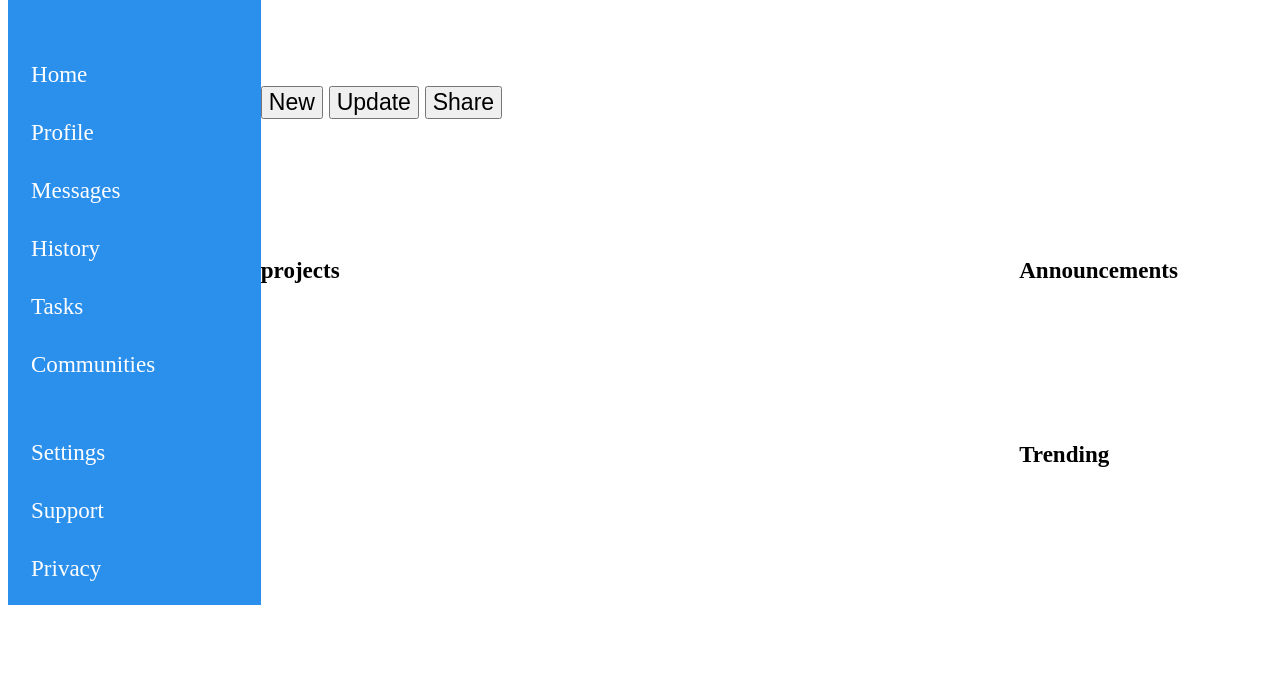
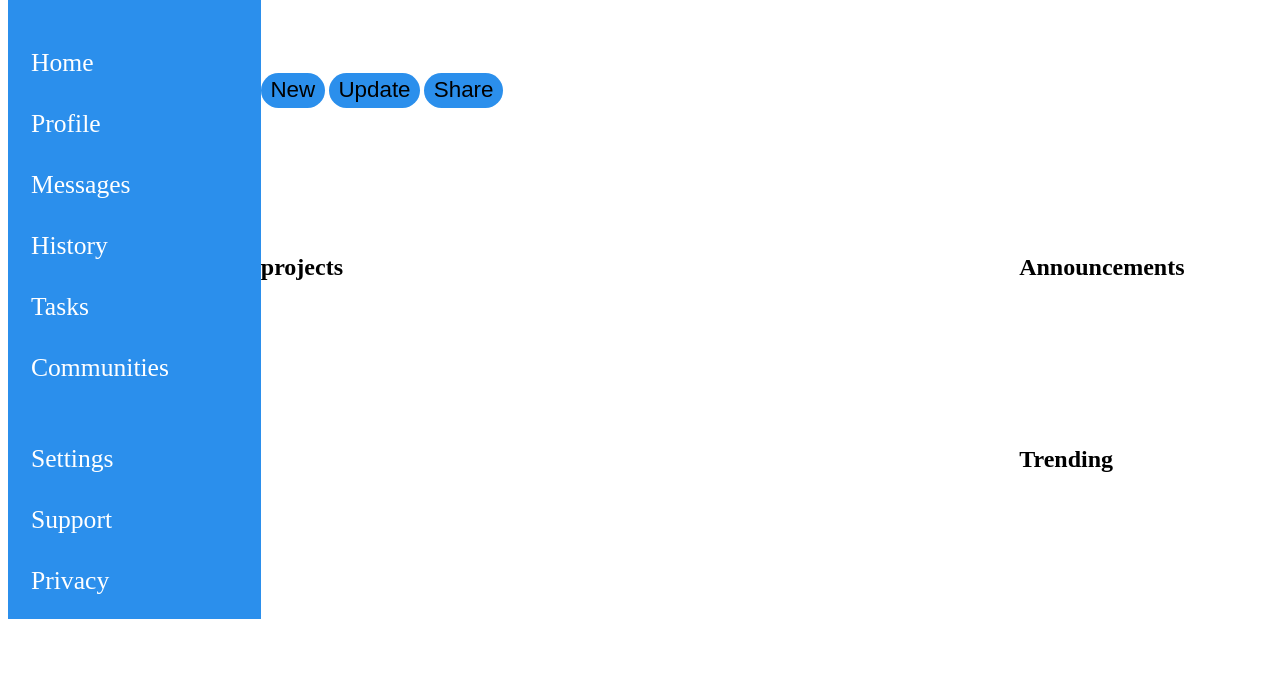
Before and after one commit to MR-Elbarbary/Admin-Dashboard, a plain HTML site: page index.html in a window 1280 px wide. Shown: the part 100-800 px from the top of the page. Drawn offline with Linux system fonts and the light colour scheme.

```diff
--- a/style.css
+++ b/style.css
@@ -2,7 +2,7 @@
     --mainColor: rgb(43, 143, 236) ;
     --mdc: rgba(43, 143, 236, 0.336);
     --secondaryColor: rgba(233, 185, 27, 0.829);
-    font-size: 1.2rem;
+    --fsm: 1.4rem;
 }
 
 .container{
@@ -69,3 +69,15 @@ h1{
 input{
     background-color: lightgray;
 }
+
+button{
+    font-size: var(--fsm);
+    padding: 0.3rem 0.6rem;
+    background: var(--mainColor);
+    border-style: none;
+    border-radius: 20px;
+}
+
+.button:hover{
+    background-color: var(--mdc);
+}
```
Also changed, not shown: images/bell.svg (added), images/briefcase.svg (added), images/clock.svg (added), images/help-circle.svg (added), images/home.svg (added), images/layout.svg (added), images/message-square.svg (added), images/profilePic.jpeg (added), images/search.svg (added), images/settings.svg (added), images/user-lock.svg (added), images/users.svg (added).
